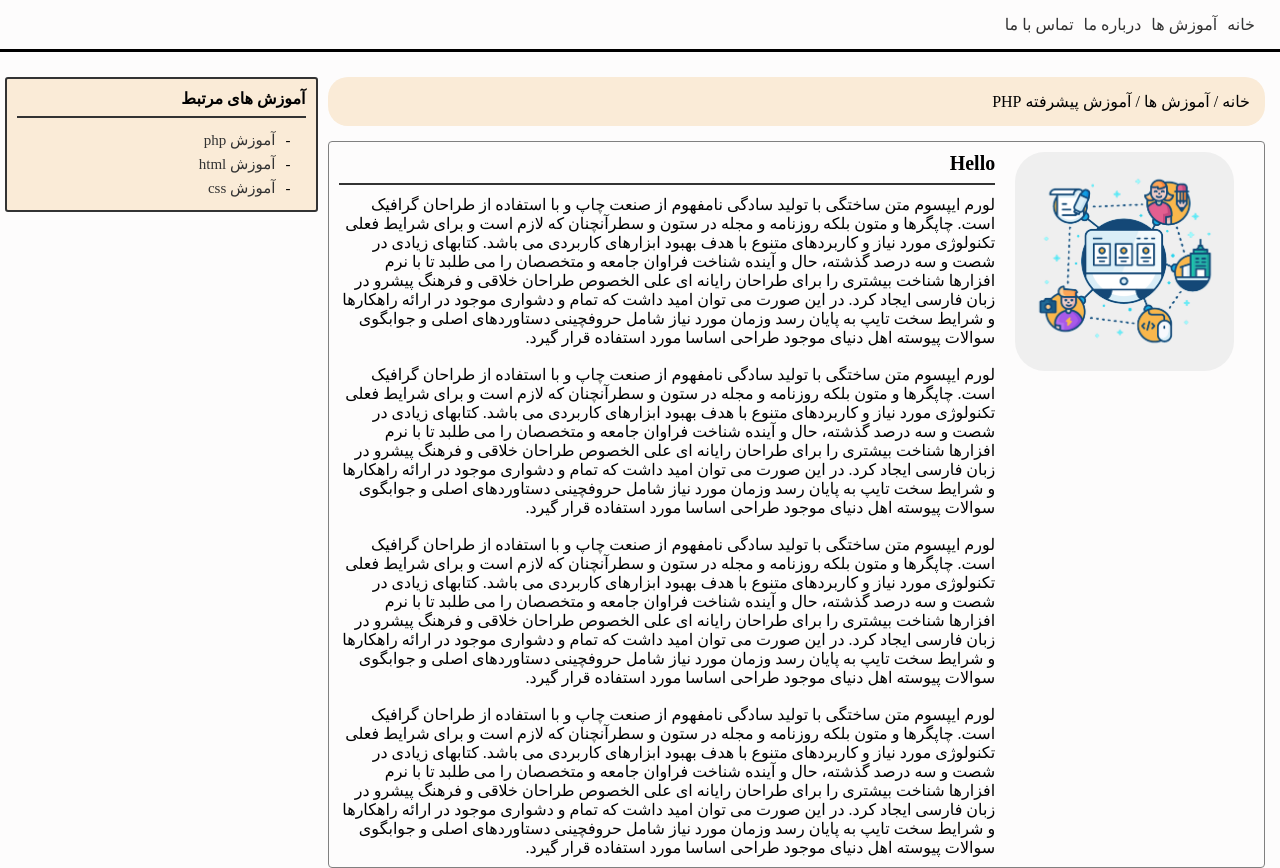
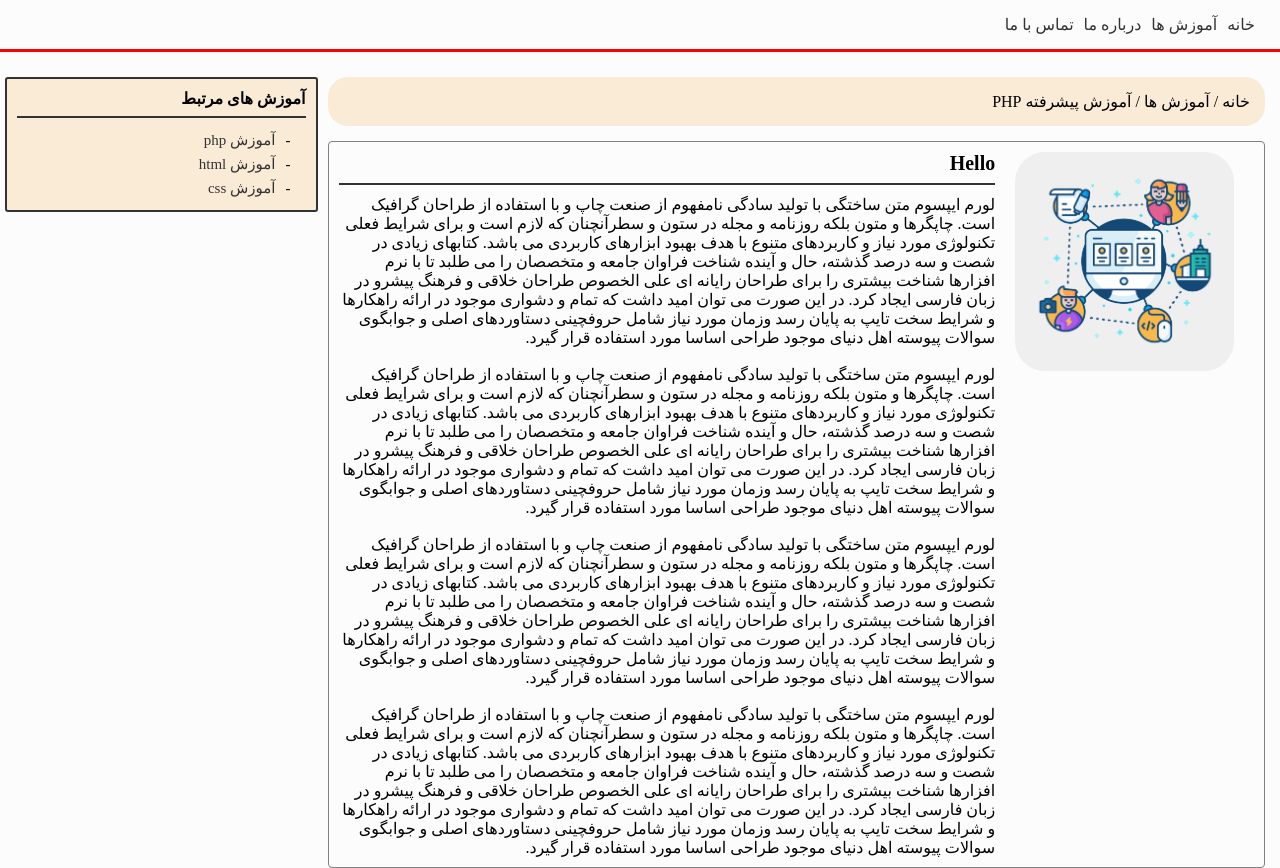
Before and after one commit to naderi9621160030mohamadreza/ie13990812, a plain HTML site: page index2.html in a window 1280 px wide. Shown: the top 868 px of the page. Drawn offline with Linux system fonts and the light colour scheme.

Commit message:
commit 4

```diff
--- a/index2.html
+++ b/index2.html
@@ -12,7 +12,7 @@
 </head>
 <body>
 <div class="container">
-    <div class="header" id="main-header">
+    <div class="header" id="header">
         <ul>
             <li><a href="/index.html">خانه</a> </li>
             <li><a href="index3.html">آموزش ها</a> </li>
@@ -75,30 +75,15 @@
     </div>
 </div>
     <script>
-        /*console.dir(document);
-        console.log(document.domain);
-        console.log(document.URL);
-        console.log(document.title);
-        document.title =  123;
-        console.log(document.doctype);
-        console.log(document.head);
-        console.log(document.body);
-        console.log(document.all);
-        console.log(document.all[10]);
-        document.all[3].textContent = 'Hello';
-        console.log(document.forms[0]);
-        console.log(document.links);
-        console.log(document.images);*/
-        /*------------------ -----------------*/
         console.log(document.getElementById('title-post'));
         var headerTitle = document.getElementById('title-post');
-        var header = document.getElementById('main-header');
+        var header = document.getElementById('header');
         console.log(headerTitle);
         headerTitle.textContent = 'Hello';
         headerTitle.innerText = 'Goodbye';
         console.log(headerTitle.innerText);
         headerTitle.innerHTML = '<h5>Hello</h5>';
-        header.style.borderBottom = 'solid 3px #000';
+        header.style.borderBottom = 'solid 3px red';
     </script>
 
 </body>
```
